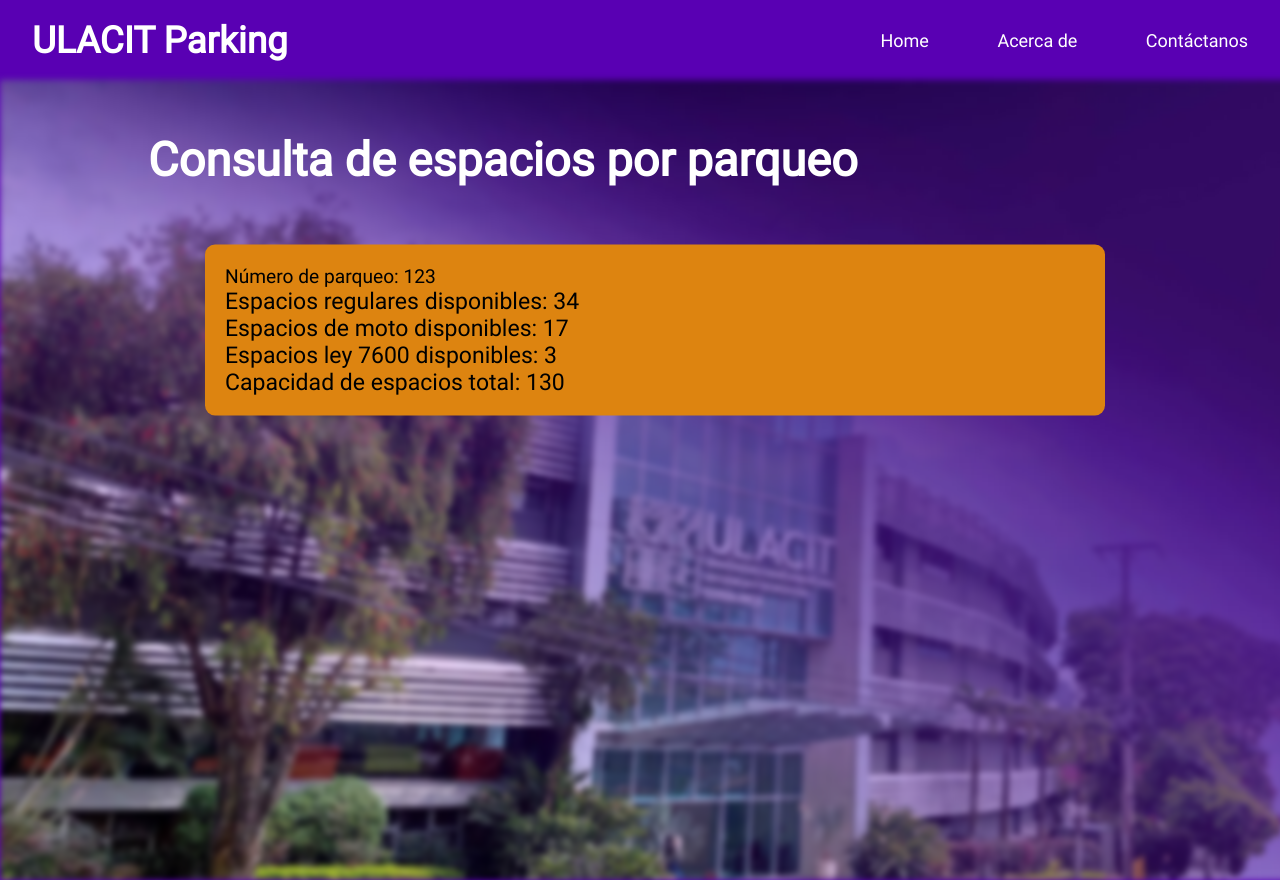
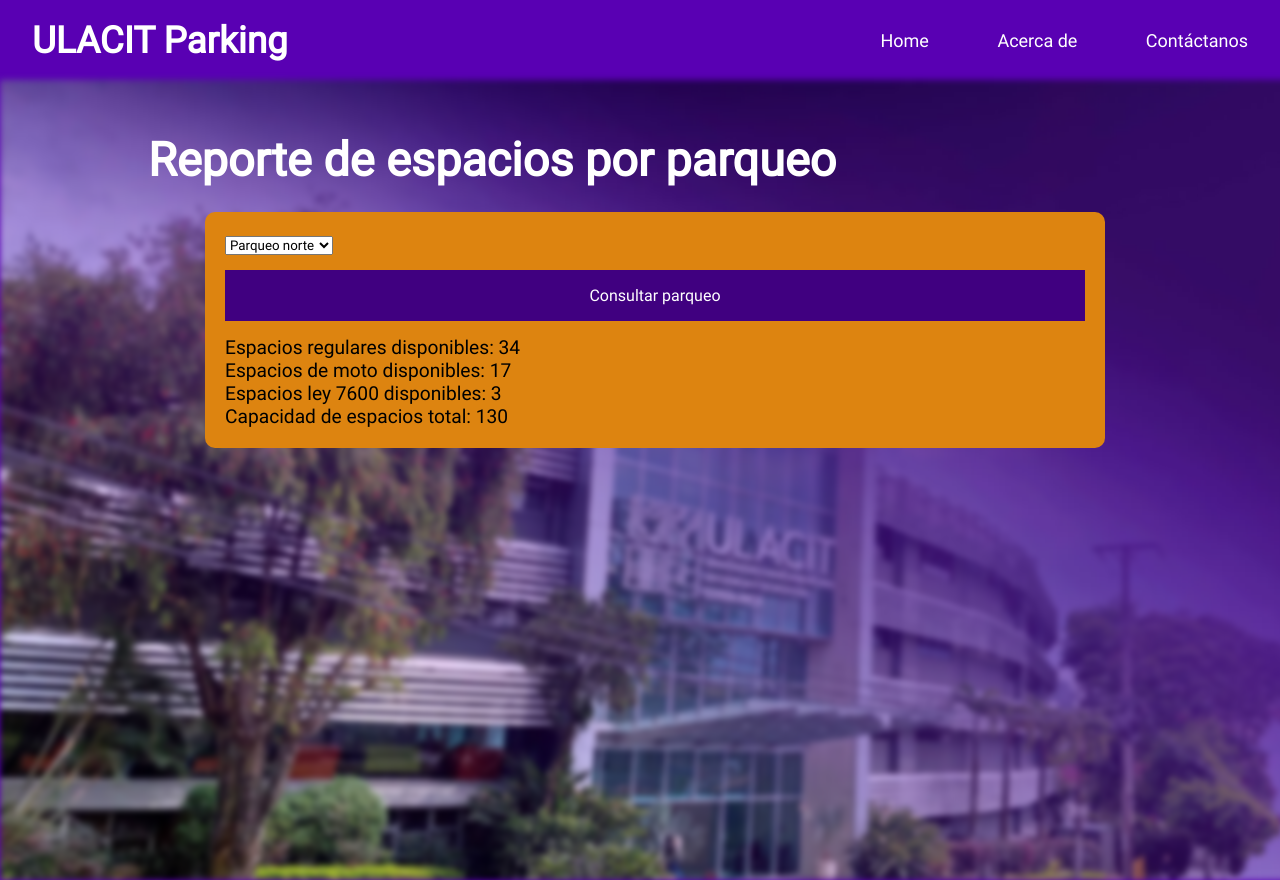
Before and after one commit to LuisValenciano/Parqueo-ULACIT, a website: page views/oficialReporte.html in a window 1280 px wide. Shown: the top 880 px of the page. Drawn offline with Linux system fonts and the light colour scheme.

Commit message:
Feat(Login-page): Se actualizaron las páginas de semáforo, oficialReporte y oficialParqueo

```diff
--- a/styles/oficialParqueo/index.css
+++ b/styles/oficialParqueo/index.css
@@ -112,7 +112,8 @@
   border: none;
   color: white;
   background: #400080;
-
+  margin-top: 10px;
+  margin-bottom: 10px;
   cursor: pointer;
 }
 
--- a/styles/oficialReporte/index.css
+++ b/styles/oficialReporte/index.css
@@ -113,7 +113,8 @@
   border: none;
   color: white;
   background: #400080;
-
+  margin-top: 15px;
+  margin-bottom: 15px;
   cursor: pointer;
 }
 
@@ -121,6 +122,3 @@
   background: #a64dff;
   color: white;
 }
-#demo {
-  font-size: larger;
-}
--- a/styles/semaforo/index.css
+++ b/styles/semaforo/index.css
@@ -155,7 +155,7 @@
   display: flex;
   background-color: black;
   position: relative;
-  top: 10px;
+  top: 113px;
   left: 950px;
   transform: translate(-50%, -50%);
   z-index: 2;
--- a/views/oficialReporte.html
+++ b/views/oficialReporte.html
@@ -7,11 +7,6 @@
     <link rel="stylesheet" href="../styles/oficialReporte/index.css" />
   </head>
   <body>
-    <script>
-      function myFunction() {
-        document.getElementById("demo").innerHTML = "Espacios disponibles: 15";
-      }
-    </script>
     <nav>
       <div class="logo">ULACIT Parking</div>
       <div class="nav-items">
@@ -22,7 +17,7 @@
     </nav>
 
     <div class="column-left">
-      <h3>Consulta de espacios por parqueo</h3>
+      <h3>Reporte de espacios por parqueo</h3>
     </div>
 
     <div class="hero-container">
@@ -32,12 +27,18 @@
 
       <div class="login-container">
         <form id="login-form">
-          <label for="username">Número de parqueo: 123</label><br />
-
-          <p id="demo" show>Espacios regulares disponibles: 34</p>
-          <p id="demo" show>Espacios de moto disponibles: 17</p>
-          <p id="demo" show>Espacios ley 7600 disponibles: 3</p>
-          <p id="demo" show>Capacidad de espacios total: 130</p>
+          <select name="parqueo">
+            <option value="norte">Parqueo norte</option>
+            <option value="este">Parqueo este</option>
+            <option value="oeste">Parqueo oeste</option>
+          </select>
+          <br />
+          <button class="login-button" type="button">Consultar parqueo</button>
+          <p></p>
+          <p id="demo1">Espacios regulares disponibles: 34</p>
+          <p id="demo2">Espacios de moto disponibles: 17</p>
+          <p id="demo3">Espacios ley 7600 disponibles: 3</p>
+          <p id="demo4">Capacidad de espacios total: 130</p>
         </form>
       </div>
     </div>
```
Also changed, not shown: views/oficialParqueo.html (+13 -6 lines), views/semaforo.html (+0 -9 lines).
